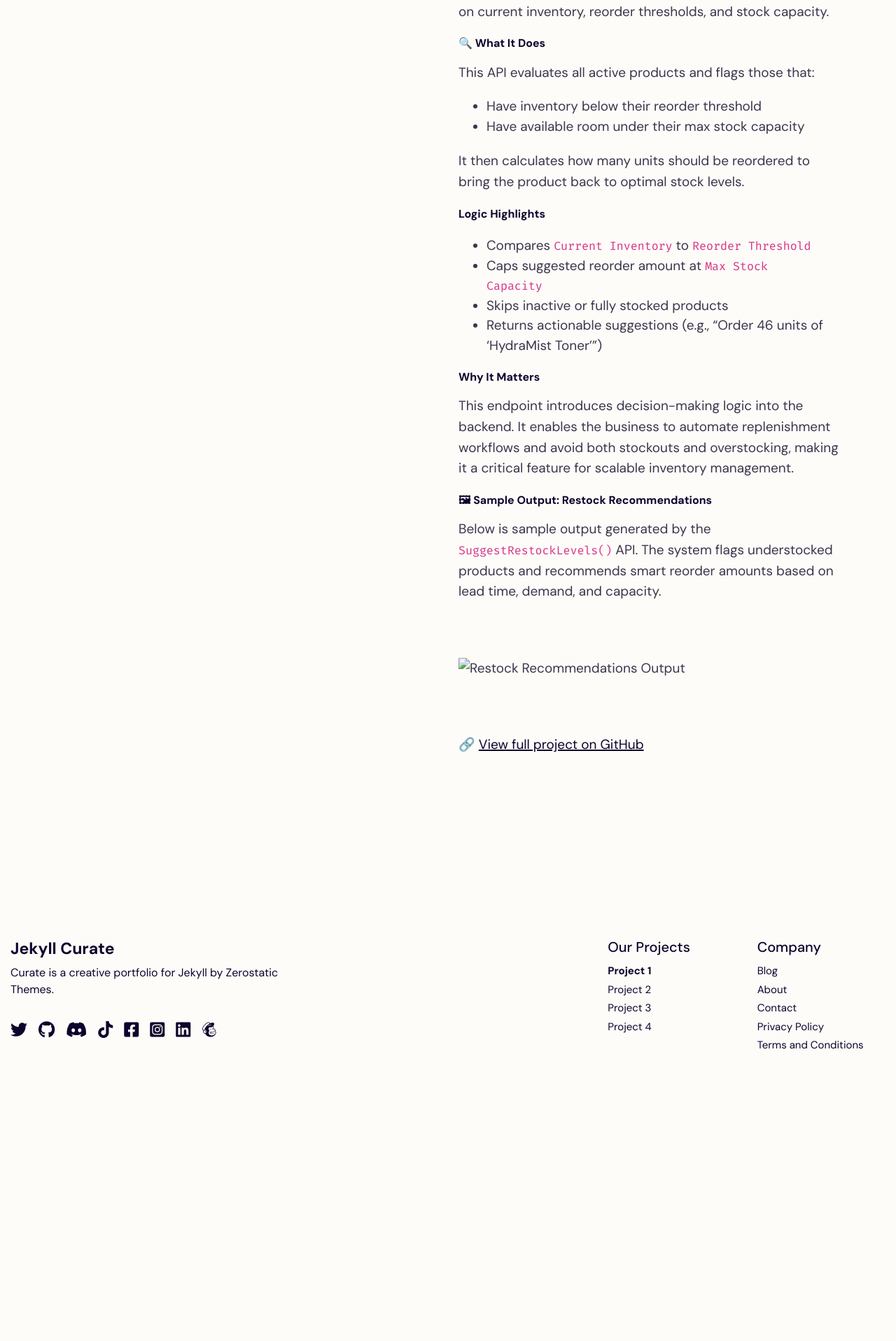
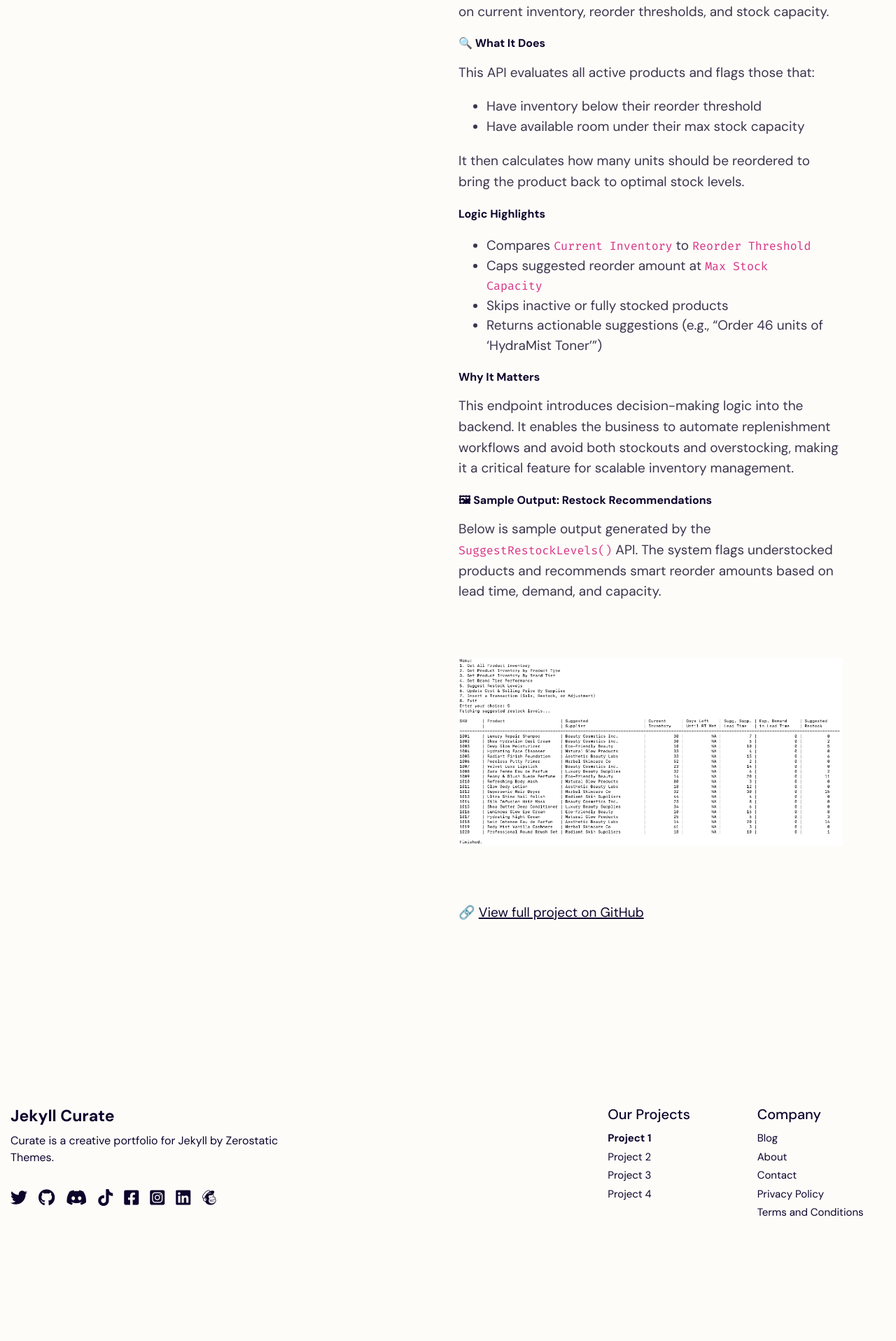
Before and after one commit to inaya-r/inaya-r.github.io, a Jekyll site: the page built from collections/_projects/project-1.md, in a window 1280 px wide. Shown: the part 2314-4230 px from the top of the page at 70% size. Built offline with Jekyll 4.4.1, drawn with Linux system fonts in a browser that asks for light colours; before the commit the page ends 3991 px from its top, so only the background shows below that.

Commit message:
fixing image filepath

```diff
--- a/collections/_projects/project-1.md
+++ b/collections/_projects/project-1.md
@@ -71,7 +71,7 @@ This endpoint introduces decision-making logic into the backend. It enables the
 
 Below is sample output generated by the `SuggestRestockLevels()` API. The system flags understocked products and recommends smart reorder amounts based on lead time, demand, and capacity.
 
-![Restock Recommendations Output](assets/images/beauty_inventory/suggest_restock_output.png)
+![Restock Recommendations Output](/assets/images/beauty_inventory/suggest_restock_output.png)
 
 
 
```
